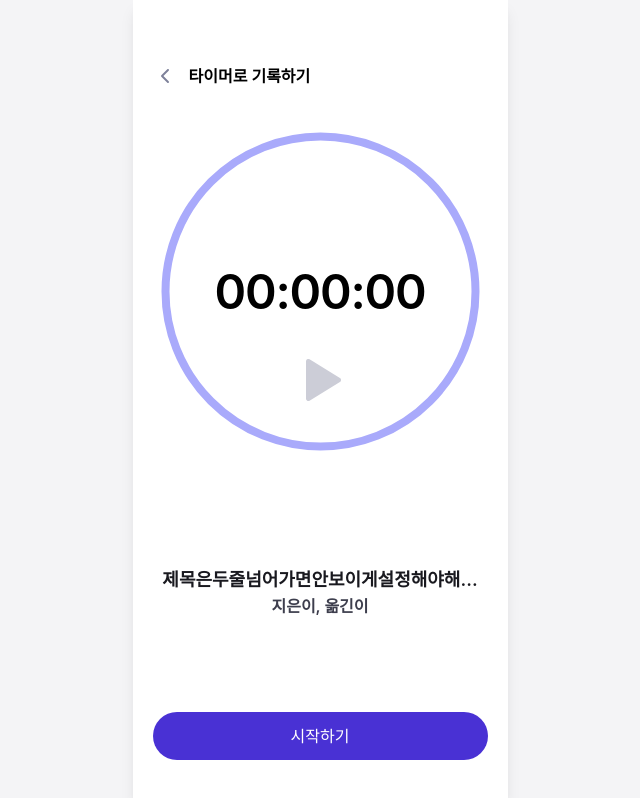
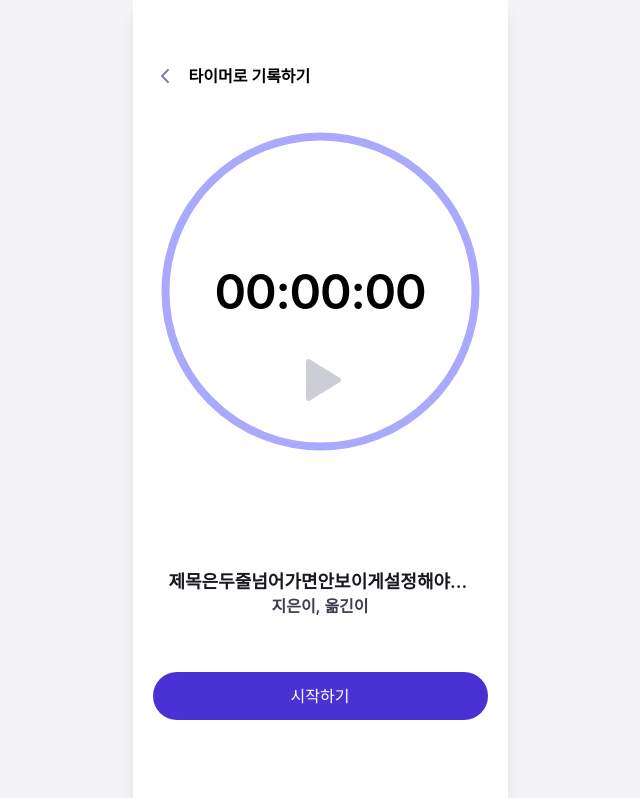
Before and after one commit to Leets-Official/StepBookStep-FE, a React (Vite) app: page / in a window 1280 px wide. Shown: the whole page, without its empty margins (320-960 px from the left). Built offline with nearby package versions, Linux system fonts and the light colour scheme; a web font is replaced by a local one.

Commit message:
feat : API 연동 간편화 및 css tnwjd

```diff
--- a/src/pages/Routine/Timer.styles.ts
+++ b/src/pages/Routine/Timer.styles.ts
@@ -26,12 +26,19 @@ export const iconWrapper = `
   absolute top-[68%] left-1/2 -translate-x-1/2
   flex justify-center items-center h-14
 `;
-export const bookInfoContainer = "text-center mt-auto mb-[80px] flex flex-col items-center w-full";
-export const bookTitle = "text-lg font-semibold text-gray-900 leading-6 mb-1 line-clamp-2 px-2";
+export const bookInfoContainer = "text-center mt-auto mb-10 flex flex-col items-center w-full";
+
+export const bookTitle = `
+  text-lg font-semibold text-gray-900
+  w-full
+  truncate
+  px-4 text-center
+`;
+
 export const bookAuthor = "text-md font-semibold text-gray-700 leading-5";
 
 export const footer = `
-  px-5 pb-10 pt-4
+  px-5 pb-20 pt-4
   sticky bottom-0
   bg-white
   flex gap-3
--- a/src/pages/Routine/Timer.tsx
+++ b/src/pages/Routine/Timer.tsx
@@ -18,6 +18,10 @@ export default function TimerPage() {
       window.clearInterval(timerRef.current);
       timerRef.current = null;
     }
+  };
+  const bookData = {
+    title: "제목은두줄넘어가면안보이게설정해야해...제목은두줄넘어가면안보이게설정해야해..",
+    author: "지은이, 옮긴이"
   };
 
   useEffect(() => {
@@ -106,8 +110,8 @@ export default function TimerPage() {
           </div>
 
           <div className={S.bookInfoContainer}>
-            <p className={S.bookTitle}>제목은두줄넘어가면안보이게설정해야해...</p>
-            <p className={S.bookAuthor}>지은이, 옮긴이</p>
+            <p className={S.bookTitle}>{bookData.title}</p>
+            <p className={S.bookAuthor}>{bookData.author}</p>
           </div>
         </main>
 
```
